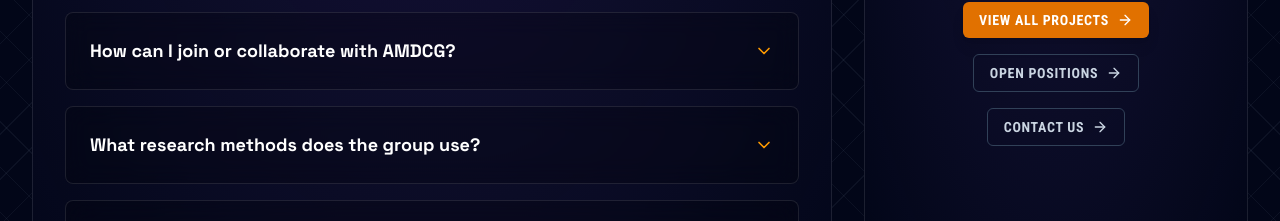
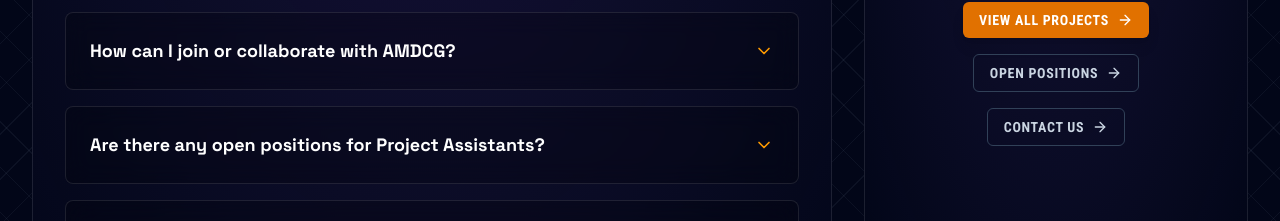
Before and after one commit to AjitKumarRoy/AMDCG, a Next.js app: page / in a window 1280 px wide. Shown: the part 6800-7021 px from the top of the page. Built offline with nearby package versions, Linux system fonts and the light colour scheme; no server answers; the database is empty; what react-google-recaptcha-v3 would draw is missing.

Commit message:
faq data updated

```diff
--- a/src/app/admin/login/page.tsx
+++ b/src/app/admin/login/page.tsx
@@ -32,6 +32,7 @@
         router.push("/admin/dashboard");
       }
     } catch (error) {
+      console.error("Error status.", error);
       toast.error("An unexpected error occurred. Please try again.");
     } finally {
       setIsSubmitting(false);
--- a/src/data/homePage/faq.json
+++ b/src/data/homePage/faq.json
@@ -11,8 +11,8 @@
   },
   {
     "id": 3,
-    "question": "What research methods does the group use?",
-    "answer": "Our research utilizes a range of strategies from conventional casting to state-of-the-art additive manufacturing (3D printing). We conduct fundamental studies in physical metallurgy to engineer material microstructures and enhance their performance."
+    "question": "Are there any open positions for Project Assistants?",
+    "answer": "Current openings for Project Assistants and Associates are listed on our 'Careers' page. We encourage you to check there for the latest opportunities."
   },
   {
     "id": 4,
```
